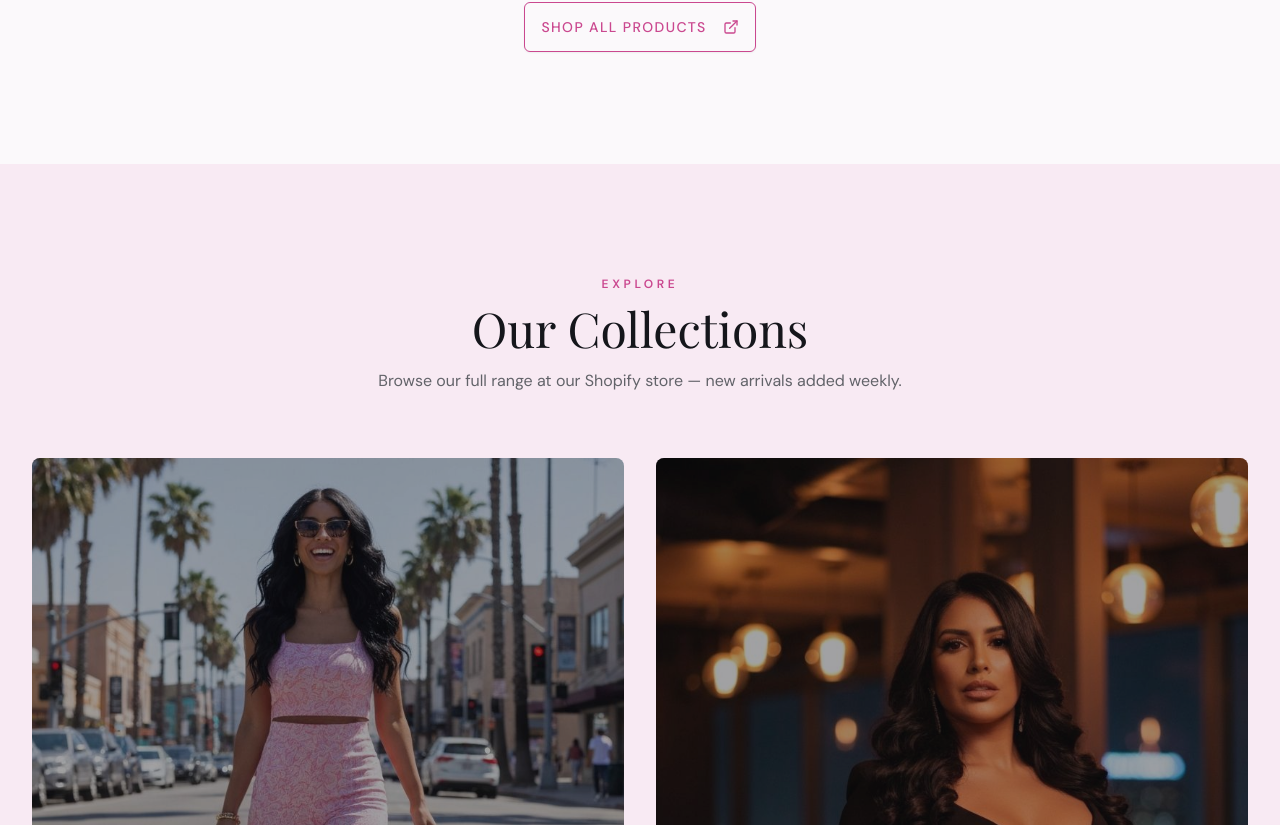
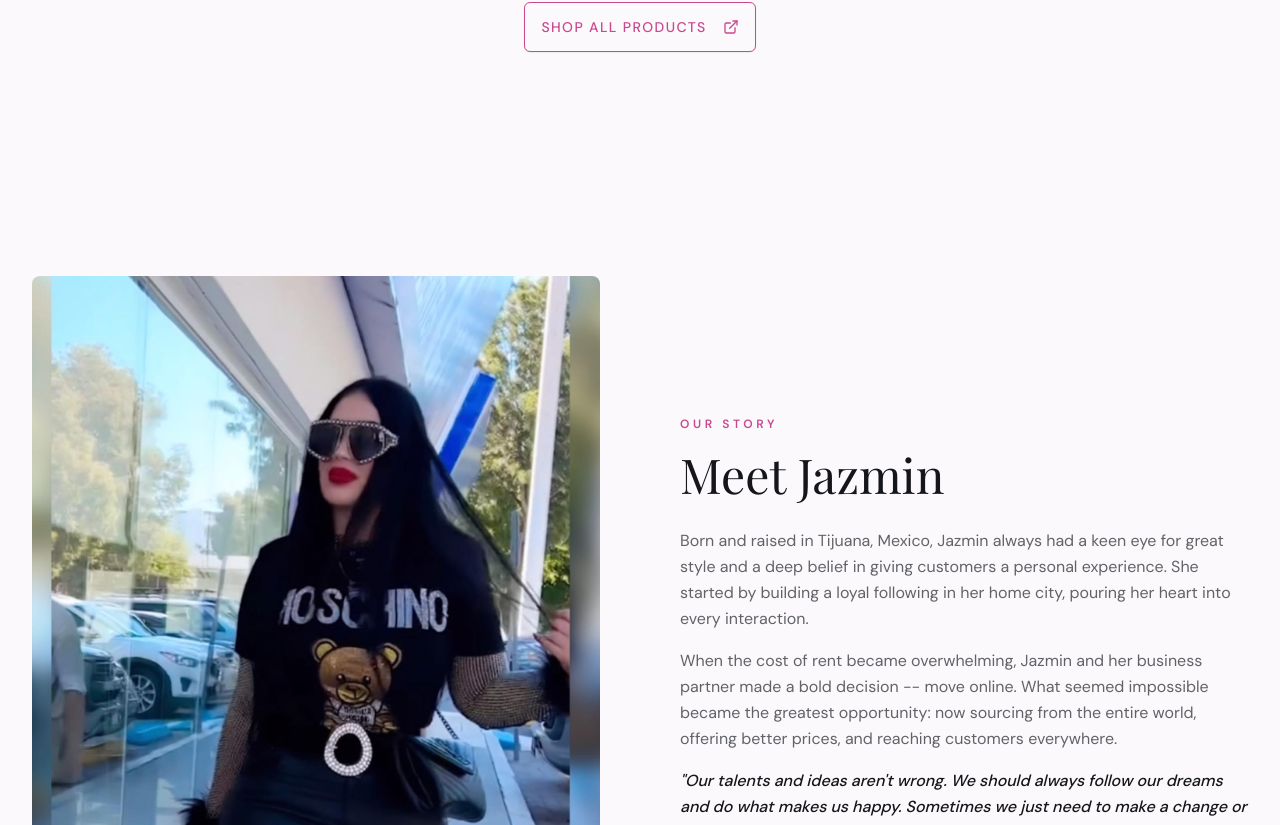
Before and after one commit to Torchline-Group/v0-boutique-e-commerce-store, a Next.js app: page / in a window 1280 px wide. Shown: the part 2475-3300 px from the top of the page. Built offline with nearby package versions, Linux system fonts and the light colour scheme; a web font is replaced by a local one.

Commit message:
remove Collections section from page
Clean up render tree by deleting import and component.

```diff
--- a/app/page.tsx
+++ b/app/page.tsx
@@ -1,7 +1,6 @@
 import { Navigation } from "@/components/navigation"
 import { HeroSection } from "@/components/hero-section"
 import { FeaturedProducts } from "@/components/featured-products"
-import { CollectionsSection } from "@/components/collections-section"
 import { StorySection } from "@/components/story-section"
 import { GivingSection } from "@/components/giving-section"
 import { TestimonialsSection } from "@/components/testimonials-section"
@@ -14,7 +13,6 @@ export default function Home() {
       <Navigation />
       <HeroSection />
       <FeaturedProducts />
-      <CollectionsSection />
       <StorySection />
       <GivingSection />
       <TestimonialsSection />
```
